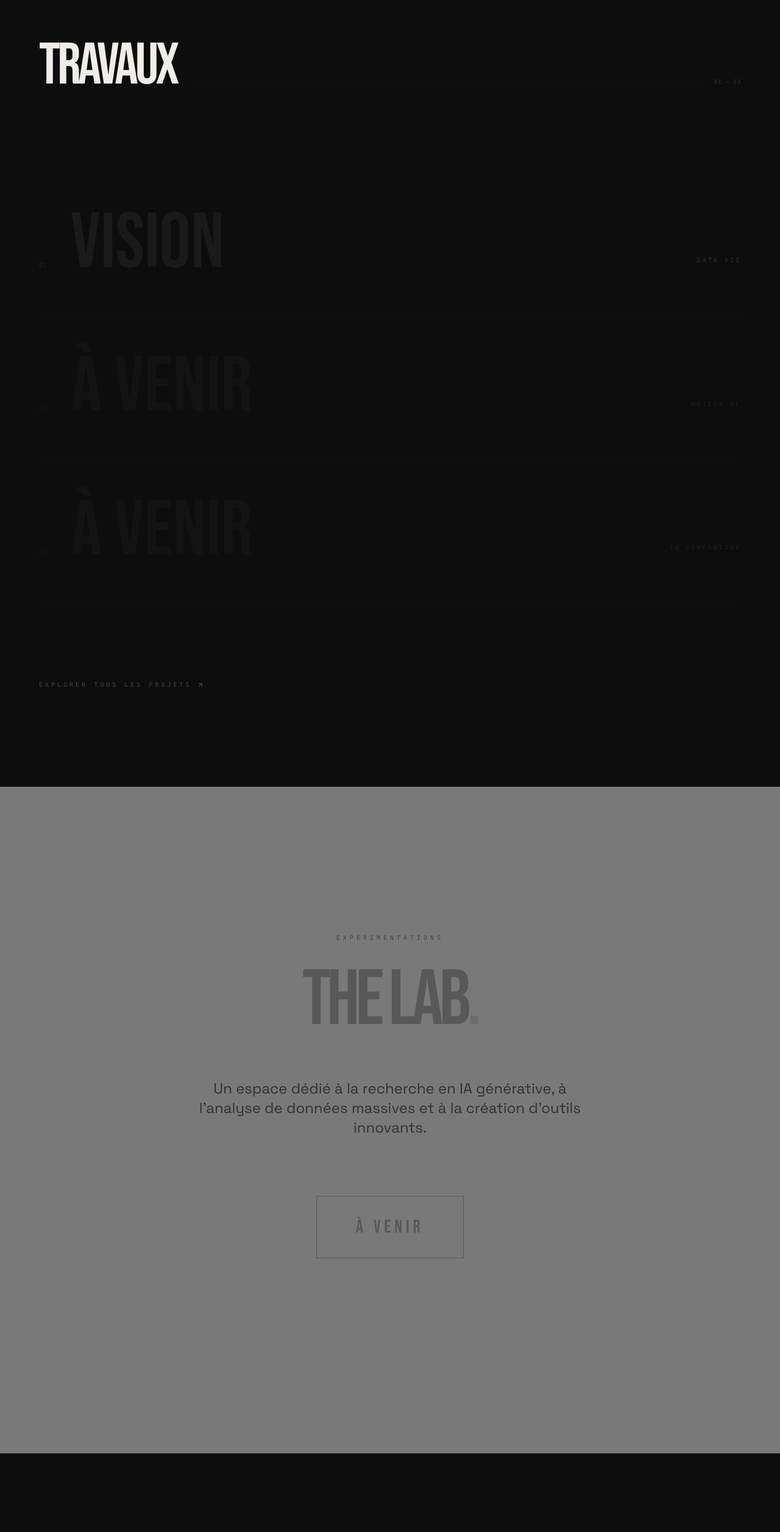
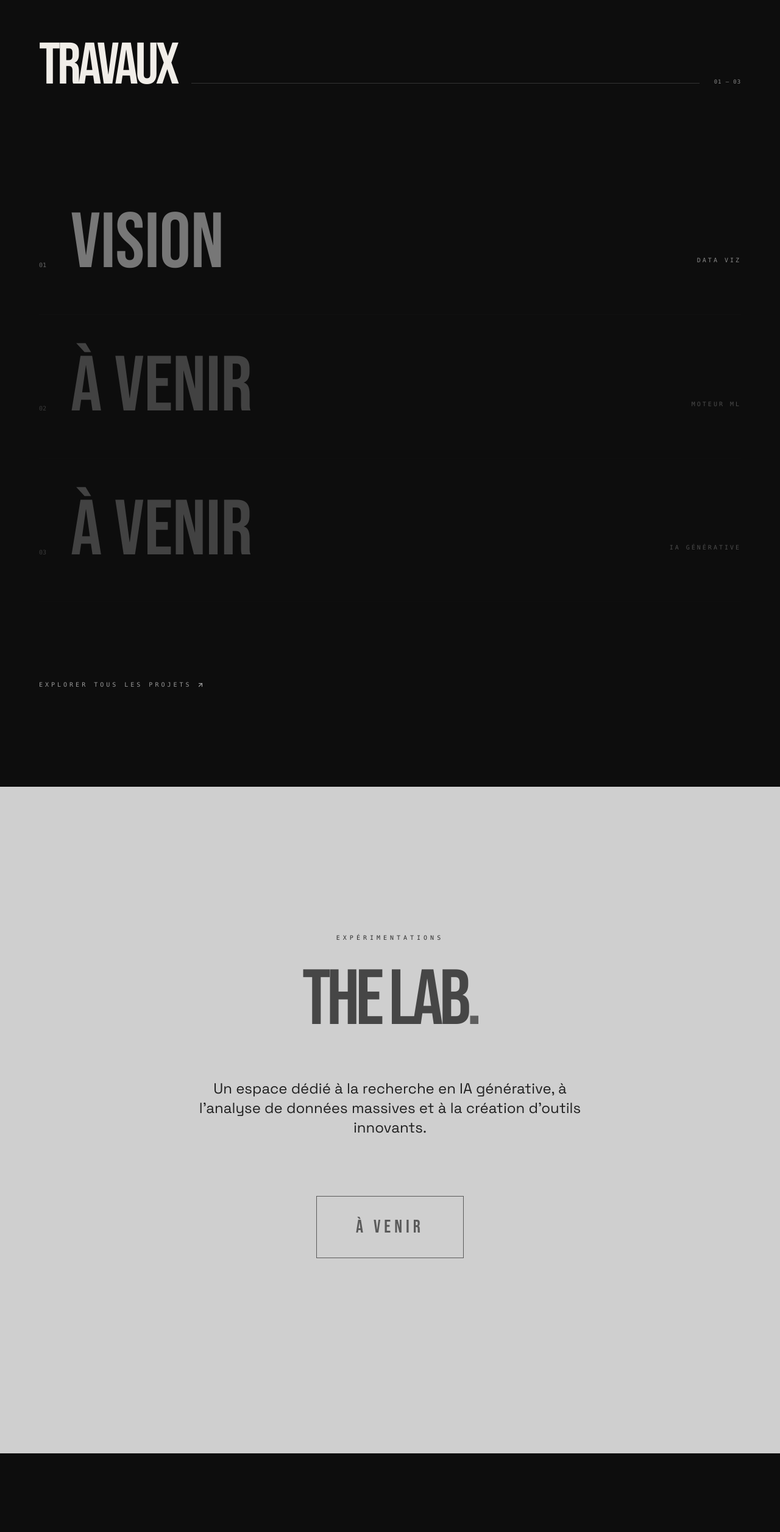
Before and after one commit to zoaavela/portfolio, a React (Vite) app: page / in a window 1280 px wide. Shown: the part 900-3412 px from the top of the page at 61% size. Built offline with nearby package versions, Linux system fonts and the light colour scheme; no server answers.

Commit message:
jsp ce que c'est

```diff
--- a/src/pages/Home.jsx
+++ b/src/pages/Home.jsx
@@ -81,7 +81,7 @@ export default function Home() {
                         transition={{ delay: 1 }}
                         className="mt-16 flex flex-col items-center"
                     >
-                        <p className="font-mono text-[10px] tracking-[0.2em] text-[#444] uppercase max-w-xs leading-relaxed mb-12">
+                        <p className="font-mono text-[10px] tracking-[0.2em] text-[#999] uppercase max-w-xs leading-relaxed mb-12">
                             {t({
                                 FR: 'Bâtir le futur de l\'intelligence par l\'ingénierie de données.',
                                 EN: 'Building the future of intelligence through data engineering.'
@@ -90,12 +90,12 @@ export default function Home() {
 
                         <div className="flex gap-12">
                             <Link to="/projets" className="group flex flex-col items-center">
-                                <span className="font-bebas text-3xl tracking-widest text-[#666] group-hover:text-offwhite transition-colors">{t({ FR: 'PROJETS', EN: 'PROJECTS' })}</span>
-                                <div className="w-2 h-2 rounded-full bg-[#222] group-hover:bg-offwhite transition-all duration-300 mt-2"></div>
+                                <span className="font-bebas text-3xl tracking-widest text-[#BBB] group-hover:text-offwhite transition-colors">{t({ FR: 'PROJETS', EN: 'PROJECTS' })}</span>
+                                <div className="w-2 h-2 rounded-full bg-[#666] group-hover:bg-offwhite transition-all duration-300 mt-2"></div>
                             </Link>
-                            <div className="flex flex-col items-center opacity-30 grayscale cursor-not-allowed">
-                                <span className="font-bebas text-3xl tracking-widest text-[#333] transition-colors">{t({ FR: 'PARCOURS', EN: 'EXPERIENCE' })}</span>
-                                <div className="w-2 h-2 rounded-full bg-[#111] mt-2"></div>
+                            <div className="flex flex-col items-center opacity-60 cursor-not-allowed">
+                                <span className="font-bebas text-3xl tracking-widest text-[#888] transition-colors">{t({ FR: 'PARCOURS', EN: 'EXPERIENCE' })}</span>
+                                <div className="w-2 h-2 rounded-full bg-[#555] mt-2"></div>
                             </div>
                         </div>
                     </motion.div>
@@ -111,8 +111,8 @@ export default function Home() {
                         <h2 className="font-bebas text-6xl md:text-8xl tracking-tighter text-offwhite uppercase">
                             {t({ FR: 'TRAVAUX', EN: 'WORKS' })}
                         </h2>
-                        <div className="flex-grow h-px bg-[#111]"></div>
-                        <p className="font-mono text-[9px] tracking-widest text-[#333] uppercase">01 — 03</p>
+                        <div className="flex-grow h-px bg-[#333]"></div>
+                        <p className="font-mono text-[9px] tracking-widest text-[#888] uppercase">01 — 03</p>
                     </div>
 
                     <div className="flex flex-col gap-1">
@@ -123,13 +123,13 @@ export default function Home() {
                                 className={`group flex flex-col md:flex-row md:items-end justify-between py-16 border-b border-[#111] transition-all duration-700 ${p.locked ? 'opacity-50 cursor-not-allowed pointer-events-none grayscale' : 'hover:border-offwhite'}`}
                             >
                                 <div className="flex items-baseline gap-10">
-                                    <span className="font-mono text-[10px] text-[#222] transition-colors">{p.num}</span>
-                                    <h3 className={`font-bebas text-6xl md:text-[10vw] leading-[0.8] transition-all duration-700 uppercase ${p.locked ? 'text-[#1A1A1A]' : 'text-[#1A1A1A] group-hover:text-offwhite'}`}>
+                                    <span className="font-mono text-[10px] text-[#666] transition-colors">{p.num}</span>
+                                    <h3 className={`font-bebas text-6xl md:text-[10vw] leading-[0.8] transition-all duration-700 uppercase ${p.locked ? 'text-[#777]' : 'text-[#777] group-hover:text-offwhite'}`}>
                                         {p.locked ? t({ FR: 'À VENIR', EN: 'COMING SOON' }) : p.title}
                                     </h3>
                                 </div>
                                 <div className="mt-8 md:mt-0 flex flex-col items-end">
-                                    <p className="font-mono text-[10px] tracking-[0.3em] text-[#333] uppercase mb-4">
+                                    <p className="font-mono text-[10px] tracking-[0.3em] text-[#888] uppercase mb-4">
                                         {p.locked ? p.category : p.category}
                                     </p>
                                     <div className={`w-0 h-px bg-offwhite transition-all duration-700 ${!p.locked && 'group-hover:w-full'}`}></div>
@@ -139,7 +139,7 @@ export default function Home() {
                     </div>
 
                     <div className="mt-32">
-                        <Link to="/projets" className="group font-mono text-[10px] tracking-[0.4em] text-[#444] hover:text-offwhite transition-colors uppercase flex items-center gap-2 w-fit">
+                        <Link to="/projets" className="group font-mono text-[10px] tracking-[0.4em] text-[#999] hover:text-offwhite transition-colors uppercase flex items-center gap-2 w-fit">
                             <span>{t({ FR: 'Explorer tous les projets', EN: 'Explore all projects' })}</span>
                             <svg width="12" height="12" viewBox="0 0 24 24" fill="none" stroke="currentColor" strokeWidth="2.5" strokeLinecap="round" strokeLinejoin="round" className="group-hover:translate-x-1 group-hover:-translate-y-1 transition-transform">
                                 <line x1="7" y1="17" x2="17" y2="7"></line>
@@ -151,21 +151,21 @@ export default function Home() {
             </section>
 
             {/* --- SECTION 3 : THE LAB --- */}
-            <section className="pt-60 pb-80 px-7 bg-[#E5E5E5] text-[#0D0D0D] opacity-50 grayscale transition-all duration-700">
+            <section className="pt-60 pb-80 px-7 bg-[#E5E5E5] text-[#0D0D0D] opacity-90 transition-all duration-700">
                 <div className="max-w-7xl mx-auto flex flex-col items-center text-center">
-                    <p className="font-mono text-[10px] tracking-[0.5em] uppercase text-[#777] mb-8">
+                    <p className="font-mono text-[10px] tracking-[0.5em] uppercase text-[#333] mb-8">
                         {t({ FR: 'EXPÉRIMENTATIONS', EN: 'EXPERIMENTATIONS' })}
                     </p>
-                    <h2 className="font-bebas text-7xl md:text-[10vw] leading-none tracking-tighter mb-16 opacity-30">
-                        THE LAB<span className="text-[#999]">.</span>
+                    <h2 className="font-bebas text-7xl md:text-[10vw] leading-none tracking-tighter mb-16 opacity-70">
+                        THE LAB<span className="text-[#333]">.</span>
                     </h2>
-                    <p className="font-grotesk text-xl md:text-2xl leading-relaxed max-w-2xl mb-24 text-[#555]">
+                    <p className="font-grotesk text-xl md:text-2xl leading-relaxed max-w-2xl mb-24 text-[#222]">
                         {t({
                             FR: 'Un espace dédié à la recherche en IA générative, à l\'analyse de données massives et à la création d\'outils innovants.',
                             EN: 'A space dedicated to generative AI research, massive data analysis, and the creation of innovative tools.'
                         })}
                     </p>
-                    <div className="group relative px-16 py-8 border border-[#0D0D0D] overflow-hidden opacity-30 cursor-not-allowed">
+                    <div className="group relative px-16 py-8 border border-[#0D0D0D] overflow-hidden opacity-60 cursor-not-allowed">
                         <span className="relative z-10 font-bebas text-3xl tracking-[0.2em] transition-colors">
                             {t({ FR: 'À VENIR', EN: 'COMING SOON' })}
                         </span>
```
Also changed, not shown: contrast.mjs (added, +50 -0 lines), src/pages/Projects.jsx (+9 -9 lines).
